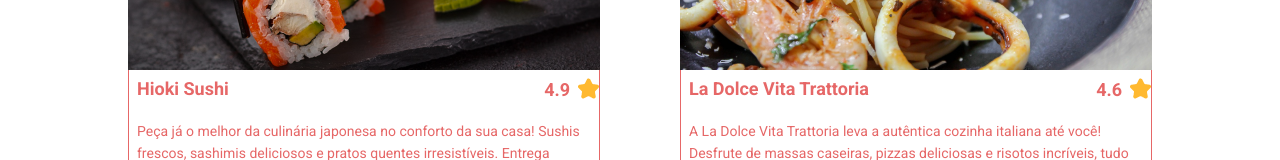
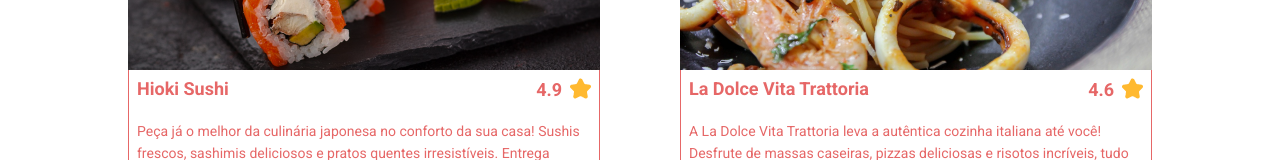
Before and after one commit to david-senra/efood-store, a React (Create React App) app: page / in a window 1280 px wide. Shown: the part 611-771 px from the top of the page. Built offline with nearby package versions, Linux system fonts and the light colour scheme.

Commit message:
pequena modificação nos cards

```diff
--- a/src/components/CardRestaurante/styles.ts
+++ b/src/components/CardRestaurante/styles.ts
@@ -26,6 +26,7 @@ export const CardAtributosDiv = styled.div`
 export const TituloNotaDiv = styled.div`
   display: flex;
   justify-content: space-between;
+  padding-right: 8px;
 `
 
 export const DescricaoCard = styled.p`
```
